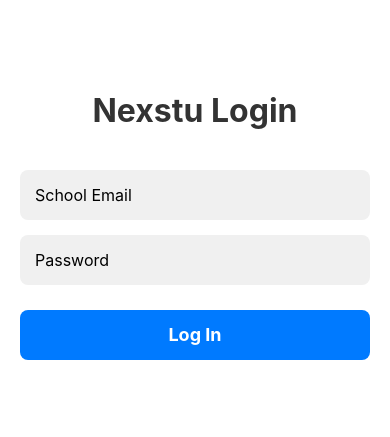
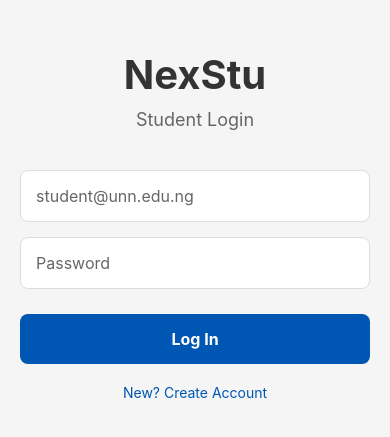
Before and after one commit to tycoonmoonlight/nexstu-mobile, a React Native app: screen /PublicProfile in a window 390 px wide. Before the commit this address had no page. Shown: the part 197-634 px from the top of the page. Built offline with nearby package versions, Linux system fonts and the light colour scheme.

Commit message:
Added Firebase Login and Sign Up

```diff
--- a/package.json
+++ b/package.json
@@ -9,6 +9,7 @@
     "web": "expo start --web"
   },
   "dependencies": {
+    "firebase": "^10.7.1",
     "@expo/metro-runtime": "~4.0.1",
     "@expo/vector-icons": "^14.0.4",
     "@react-native-async-storage/async-storage": "^2.2.0",
--- /dev/null
+++ b/src/config/firebase.js
@@ -0,0 +1,14 @@
+import { initializeApp } from "firebase/app";
+import { getAuth } from "firebase/auth";
+
+const firebaseConfig = {
+  apiKey: "AIzaSyD8RYimWLgbGRs41Iq7uzUN8dkPDF_Pn3Y",
+  authDomain: "nexstu-22892.firebaseapp.com",
+  projectId: "nexstu-22892",
+  storageBucket: "nexstu-22892.firebasestorage.app",
+  messagingSenderId: "760802461596",
+  appId: "1:760802461596:web:237f9ee10aea03ed25aa59"
+};
+
+const app = initializeApp(firebaseConfig);
+export const auth = getAuth(app);
--- a/src/screens/LoginScreen.js
+++ b/src/screens/LoginScreen.js
@@ -1,45 +1,44 @@
 import React, { useState } from 'react';
-import { StyleSheet, Text, View, TextInput, TouchableOpacity, ActivityIndicator } from 'react-native';
+import { StyleSheet, Text, View, TextInput, TouchableOpacity, Alert, ActivityIndicator } from 'react-native';
+import { loginUser } from '../utils/auth';
+import { createUserWithEmailAndPassword } from 'firebase/auth';
+import { auth } from '../config/firebase';
 
-export default function LoginScreen({ onLogin }) {
+export default function LoginScreen({ setUser }) {
   const [email, setEmail] = useState('');
   const [password, setPassword] = useState('');
   const [loading, setLoading] = useState(false);
 
   const handleLogin = async () => {
     if (!email || !password) {
-      alert("Please fill in all fields");
+      Alert.alert("Error", "Please enter both email and password.");
       return;
     }
 
     setLoading(true);
+    try {
+      const userData = await loginUser(email, password);
+      setUser(userData); // This unlocks the app!
+    } catch (error) {
+      Alert.alert("Login Failed", error.message);
+    } finally {
+      setLoading(false);
+    }
+  };
 
+  // Temporary Sign Up helper
+  const handleSignUp = async () => {
+    if (!email || !password) {
+      Alert.alert("Error", "Enter an email and password to create an account.");
+      return;
+    }
+
+    setLoading(true);
     try {
-      // We use FETCH (Built-in) instead of Axios to avoid install errors
-      // 127.0.0.1:8080 connects to your PHP Server
-      const response = await fetch('http://127.0.0.1:8080/nexstu/backend/api/v1/auth/login.php', {
-        method: 'POST',
-        headers: {
-          'Content-Type': 'application/json',
-        },
-        body: JSON.stringify({
-          email: email,
-          password: password,
-        }),
-      });
-
-      const data = await response.json();
-
-      if (data.status === 'success') {
-        // Login Success!
-        alert("Login Successful! Welcome back.");
-        onLogin(data.data); // Save user data
-      } else {
-        // Login Failed (Wrong password, etc)
-        alert(data.message || "Login failed");
-      }
+      await createUserWithEmailAndPassword(auth, email, password);
+      Alert.alert("Success", "Account created! You can now log in.");
     } catch (error) {
-      alert("Network Error: " + error.message);
+      Alert.alert("Sign Up Error", error.message);
     } finally {
       setLoading(false);
     }
@@ -47,11 +46,13 @@
 
   return (
     <View style={styles.container}>
-      <Text style={styles.title}>Nexstu Login</Text>
+      <Text style={styles.title}>NexStu</Text>
+      <Text style={styles.subtitle}>Student Login</Text>
 
       <TextInput
         style={styles.input}
-        placeholder="School Email"
+        placeholder="student@unn.edu.ng"
+        placeholderTextColor="#666"
         value={email}
         onChangeText={setEmail}
         autoCapitalize="none"
@@ -61,18 +62,25 @@
       <TextInput
         style={styles.input}
         placeholder="Password"
+        placeholderTextColor="#666"
         value={password}
         onChangeText={setPassword}
         secureTextEntry
       />
 
-      <TouchableOpacity style={styles.button} onPress={handleLogin} disabled={loading}>
-        {loading ? (
-          <ActivityIndicator color="#fff" />
-        ) : (
-          <Text style={styles.buttonText}>Log In</Text>
-        )}
-      </TouchableOpacity>
+      {loading ? (
+        <ActivityIndicator size="large" color="#0056b3" style={{marginTop: 20}} />
+      ) : (
+        <>
+          <TouchableOpacity style={styles.loginButton} onPress={handleLogin}>
+            <Text style={styles.loginButtonText}>Log In</Text>
+          </TouchableOpacity>
+
+          <TouchableOpacity style={styles.signupButton} onPress={handleSignUp}>
+            <Text style={styles.signupButtonText}>New? Create Account</Text>
+          </TouchableOpacity>
+        </>
+      )}
     </View>
   );
 }
@@ -80,38 +88,50 @@
 const styles = StyleSheet.create({
   container: {
     flex: 1,
-    backgroundColor: '#fff',
-    alignItems: 'center',
+    backgroundColor: '#f5f5f5',
     justifyContent: 'center',
     padding: 20,
   },
   title: {
-    fontSize: 32,
+    fontSize: 40,
     fontWeight: 'bold',
+    color: '#333',
+    textAlign: 'center',
+    marginBottom: 10,
+  },
+  subtitle: {
+    fontSize: 18,
+    color: '#666',
+    textAlign: 'center',
     marginBottom: 40,
-    color: '#333',
   },
   input: {
-    width: '100%',
-    height: 50,
-    backgroundColor: '#f0f0f0',
+    backgroundColor: '#fff',
+    marginBottom: 15,
+    padding: 15,
     borderRadius: 8,
-    paddingHorizontal: 15,
-    marginBottom: 15,
+    borderWidth: 1,
+    borderColor: '#ddd',
     fontSize: 16,
   },
-  button: {
-    width: '100%',
-    height: 50,
-    backgroundColor: '#007AFF',
+  loginButton: {
+    backgroundColor: '#0056b3',
+    padding: 15,
     borderRadius: 8,
     alignItems: 'center',
-    justifyContent: 'center',
     marginTop: 10,
   },
-  buttonText: {
+  loginButtonText: {
     color: '#fff',
-    fontSize: 18,
     fontWeight: 'bold',
+    fontSize: 16,
+  },
+  signupButton: {
+    marginTop: 20,
+    alignItems: 'center',
+  },
+  signupButtonText: {
+    color: '#0056b3',
+    fontSize: 14,
   },
 });
--- a/src/utils/auth.js
+++ b/src/utils/auth.js
@@ -1,54 +1,61 @@
-import * as SecureStore from 'expo-secure-store';
-import { Platform } from 'react-native';
+import { auth } from '../config/firebase';
+import { signInWithEmailAndPassword, signOut } from 'firebase/auth';
+import AsyncStorage from '@react-native-async-storage/async-storage';
 
-const KEY = 'nexstu_user_data';
+// 1. Log In (Connect to Firebase)
+export const loginUser = async (email, password) => {
+  try {
+    const userCredential = await signInWithEmailAndPassword(auth, email, password);
+    const user = userCredential.user;
 
-// Helper to decide which storage to use
-const isWeb = Platform.OS === 'web';
+    // Save minimal info to keep the app logged in when you restart
+    const userData = {
+      uid: user.uid,
+      email: user.email,
+      token: await user.getIdToken()
+    };
+    await saveUser(userData);
+    return userData;
+  } catch (error) {
+    console.error("Firebase Login Error:", error);
+    throw error;
+  }
+};
 
-// 1. Save User Data
-export async function saveUser(userData) {
+// 2. Log Out (Tell Firebase to end session)
+export const logoutUser = async () => {
   try {
-    const value = JSON.stringify(userData);
-    if (isWeb) {
-      // Use Browser Storage
-      localStorage.setItem(KEY, value);
-    } else {
-      // Use Phone Secure Storage
-      await SecureStore.setItemAsync(KEY, value);
-    }
+    await signOut(auth);
+    await removeUser();
   } catch (error) {
-    console.log("Error saving user:", error);
+    console.error("Logout Error:", error);
   }
-}
+};
 
-// 2. Get User Data
-export async function getUser() {
+// --- Helper Functions for Local Storage (Keeping you logged in) ---
+
+export const saveUser = async (user) => {
   try {
-    if (isWeb) {
-      // Get from Browser
-      const value = localStorage.getItem(KEY);
-      return value ? JSON.parse(value) : null;
-    } else {
-      // Get from Phone
-      const value = await SecureStore.getItemAsync(KEY);
-      return value ? JSON.parse(value) : null;
-    }
+    await AsyncStorage.setItem('user', JSON.stringify(user));
   } catch (error) {
-    console.log("Error getting user:", error);
+    console.log('Error saving user', error);
+  }
+};
+
+export const getUser = async () => {
+  try {
+    const user = await AsyncStorage.getItem('user');
+    return user ? JSON.parse(user) : null;
+  } catch (error) {
+    console.log('Error getting user', error);
     return null;
   }
-}
+};
 
-// 3. Delete User Data
-export async function removeUser() {
+export const removeUser = async () => {
   try {
-    if (isWeb) {
-      localStorage.removeItem(KEY);
-    } else {
-      await SecureStore.deleteItemAsync(KEY);
-    }
+    await AsyncStorage.removeItem('user');
   } catch (error) {
-    console.log("Error removing user:", error);
+    console.log('Error removing user', error);
   }
-}
+};
```
